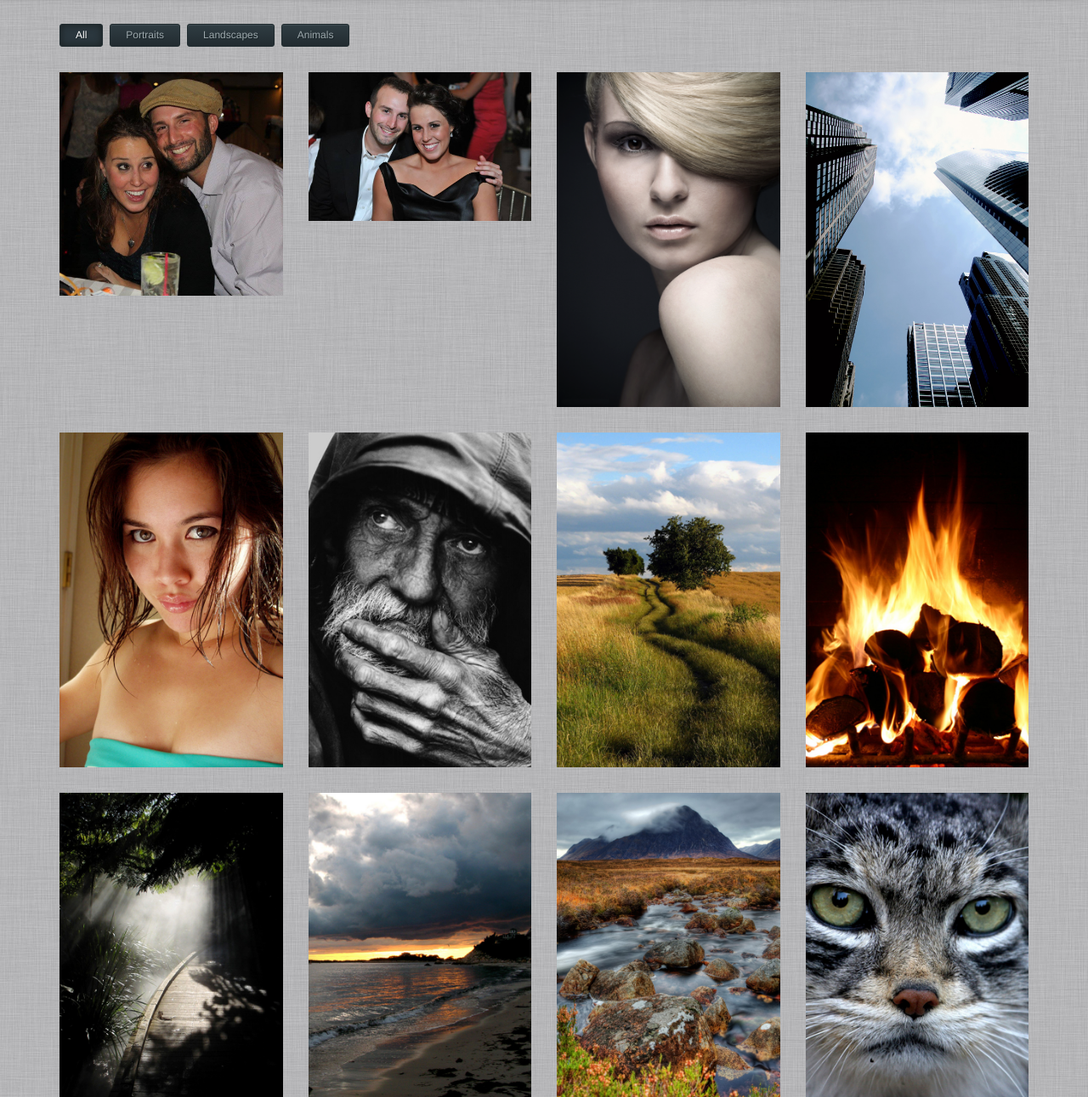
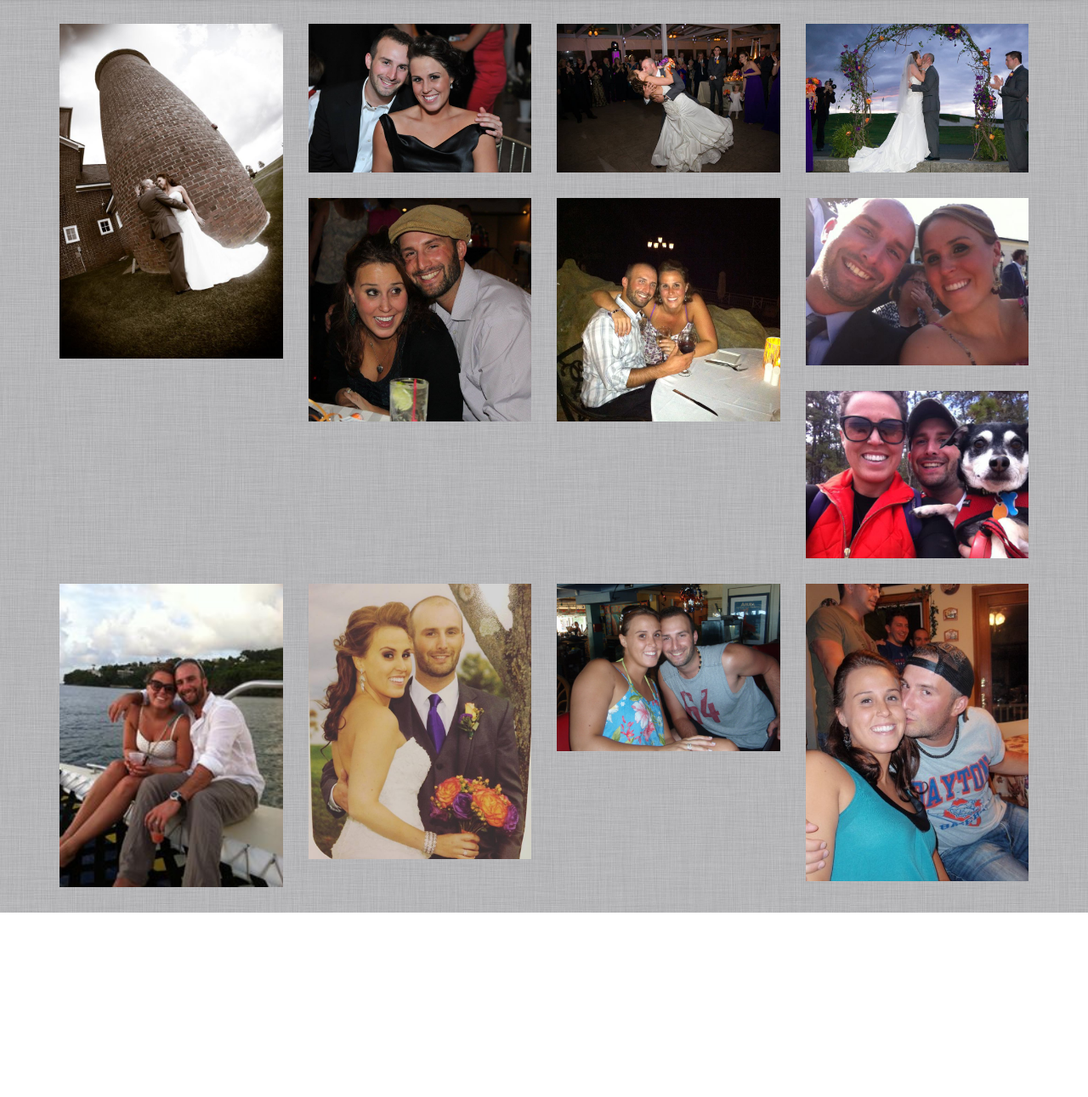
Before and after one commit to mparman6/vday2016, a website: page views/index.html in a window 1280 px wide. Shown: the part 72-1363 px from the top of the page at 85% size. After the commit the page ends 1146 px from the top, so only its background shows below. Drawn offline with nearby package versions, Linux system fonts and the light colour scheme.

Commit message:
added pictures

```diff
--- a/views/index.html
+++ b/views/index.html
@@ -31,11 +31,7 @@
 			<div class="logo pull-left">The REAL Parman Family!</div>
 
 			<div class="socials pull-right">
-				<a href=""><i class="icon-twitter"></i></a> <!-- your twitter link -->
 				<a href=""><i class="icon-facebook"></i></a> <!-- your facebook link -->
-				<a href=""><i class="icon-linkedin"></i></a> <!-- your linkedin link -->
-				<a href=""><i class="icon-pinterest"></i></a> <!-- your pinterest link -->
-				<a href=""><i class="icon-envelope"></i></a> <!-- your email address -->
 			</div>
 
 		</div>
@@ -47,12 +43,7 @@
 
 		<div class="clearfix">
 
-		<ul class="filter-nav">
-			<li class="active"><a data-id="all" href="">All</a></li>
-			<li><a data-id="portraits" href="">Portraits</a></li>
-			<li><a data-id="landscapes" href="">Landscapes</a></li>
-			<li><a data-id="animals" href="">Animals</a></li>
-		</ul>
+
 
 		</div>
 
@@ -61,8 +52,8 @@
 		<ul class="thumbnails" id="thumbnails">
 
 			<li class="col-md-3 col-sm-3 col-xs-12" data-id="1" data-type="portraits">
-				<a href="/img/us1.jpg" class="thumbnail">
-				  <img src="/img/us1.jpg" alt="" />
+				<a href="/img/us5.jpg" class="thumbnail">
+				  <img src="/img/us5.jpg" alt="" />
 				  <span class="caption"><i class="icon-plus-sign"></i></span>
 				</a>
 			</li>
@@ -75,71 +66,71 @@
 			</li>
 
 			<li class="col-md-3 col-sm-3 col-xs-12" data-id="3" data-type="portraits">
-				<a href="/img/photo_03.jpg" class="thumbnail">
-				  <img src="/img/photo_03.jpg" alt="" />
+				<a href="/img/us3.jpg" class="thumbnail">
+				  <img src="/img/us3.jpg" alt="" />
 				  <span class="caption"><i class="icon-plus-sign"></i></span>
 				</a>
 			</li>
 
 			<li class="col-md-3 col-sm-3 col-xs-12" data-id="4" data-type="landscapes">
-				<a href="/img/photo_04.jpg" class="thumbnail">
-				  <img src="/img/photo_04.jpg" alt="" />
+				<a href="/img/us4.jpg" class="thumbnail">
+				  <img src="/img/us4.jpg" alt="" />
 				  <span class="caption"><i class="icon-plus-sign"></i></span>
 				</a>
 			</li>
 
 			<li class="col-md-3 col-sm-3 col-xs-12" data-id="5" data-type="portraits">
-				<a href="/img/photo_05.jpg" class="thumbnail">
-				  <img src="/img/photo_05.jpg" alt="" />
+				<a href="/img/us1.jpg" class="thumbnail">
+				  <img src="/img/us1.jpg" alt="" />
 				  <span class="caption"><i class="icon-plus-sign"></i></span>
 				</a>
 			</li>
 
 			<li class="col-md-3 col-sm-3 col-xs-12" data-id="6" data-type="portraits">
-				<a href="/img/photo_06.jpg" class="thumbnail">
-				  <img src="/img/photo_06.jpg" alt="" />
+				<a href="/img/us9.jpg" class="thumbnail">
+				  <img src="/img/us9.jpg" alt="" />
 				  <span class="caption"><i class="icon-plus-sign"></i></span>
 				</a>
 			</li>
 
 			<li class="col-md-3 col-sm-3 col-xs-12" data-id="7" data-type="landscapes">
-				<a href="/img/photo_07.jpg" class="thumbnail">
-				  <img src="/img/photo_07.jpg" alt="" />
+				<a href="/img/us6.jpg" class="thumbnail">
+				  <img src="/img/us6.jpg" alt="" />
 				  <span class="caption"><i class="icon-plus-sign"></i></span>
 				</a>
 			</li>
 
 			<li class="col-md-3 col-sm-3 col-xs-12" data-id="8" data-type="landscapes">
-				<a href="/img/photo_08.jpg" class="thumbnail">
-				  <img src="/img/photo_08.jpg" alt="" />
+				<a href="/img/us7.jpg" class="thumbnail">
+				  <img src="/img/us7.jpg" alt="" />
 				  <span class="caption"><i class="icon-plus-sign"></i></span>
 				</a>
 			</li>
 
 			<li class="col-md-3 col-sm-3 col-xs-12" data-id="9" data-type="landscapes">
-				<a href="/img/photo_09.jpg" class="thumbnail">
-				  <img src="/img/photo_09.jpg" alt="" />
+				<a href="/img/us8.jpg" class="thumbnail">
+				  <img src="/img/us8.jpg" alt="" />
 				  <span class="caption"><i class="icon-plus-sign"></i></span>
 				</a>
 			</li>
 
 			<li class="col-md-3 col-sm-3 col-xs-12" data-id="10" data-type="landscapes">
-				<a href="/img/photo_10.jpg" class="thumbnail">
-				  <img src="/img/photo_10.jpg" alt="" />
+				<a href="/img/wedding1.jpg" class="thumbnail">
+				  <img src="/img/wedding1.jpg" alt="" />
 				  <span class="caption"><i class="icon-plus-sign"></i></span>
 				</a>
 			</li>
 
 			<li class="col-md-3 col-sm-3 col-xs-12" data-id="11" data-type="landscapes">
-				<a href="/img/photo_11.jpg" class="thumbnail">
-				  <img src="/img/photo_11.jpg" alt="" />
+				<a href="/img/us10.jpg" class="thumbnail">
+				  <img src="/img/us10.jpg" alt="" />
 				  <span class="caption"><i class="icon-plus-sign"></i></span>
 				</a>
 			</li>
 
 			<li class="col-md-3 col-sm-3 col-xs-12" data-id="12" data-type="animals">
-				<a href="/img/photo_12.jpg" class="thumbnail">
-				  <img src="/img/photo_12.jpg" alt="" />
+				<a href="/img/us11.jpg" class="thumbnail">
+				  <img src="/img/us11.jpg" alt="" />
 				  <span class="caption"><i class="icon-plus-sign"></i></span>
 				</a>
 			</li>
```
Also changed, not shown: public/img/us10.jpg (added), public/img/us11.jpg (added), public/img/us6.jpg (added), public/img/us7.jpg (added), public/img/us8.jpg (added), public/img/us9.jpg (added).
